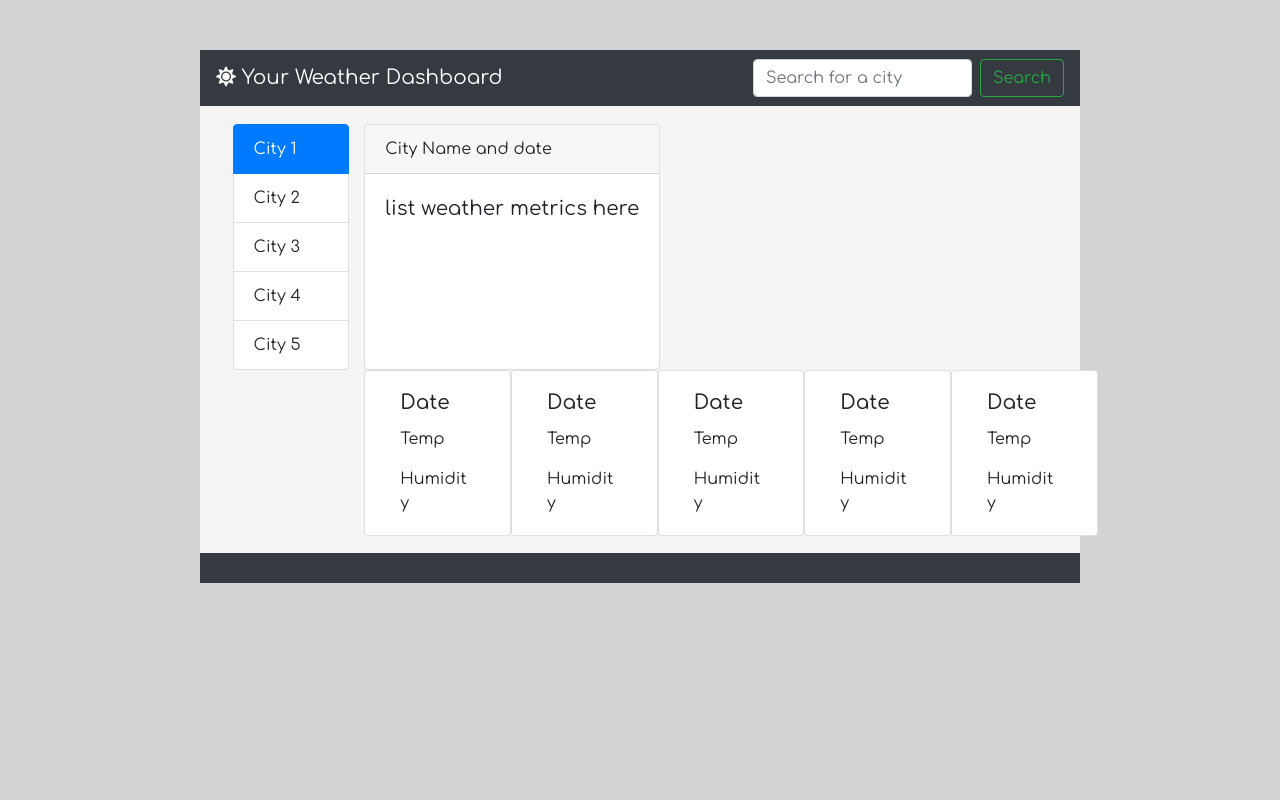
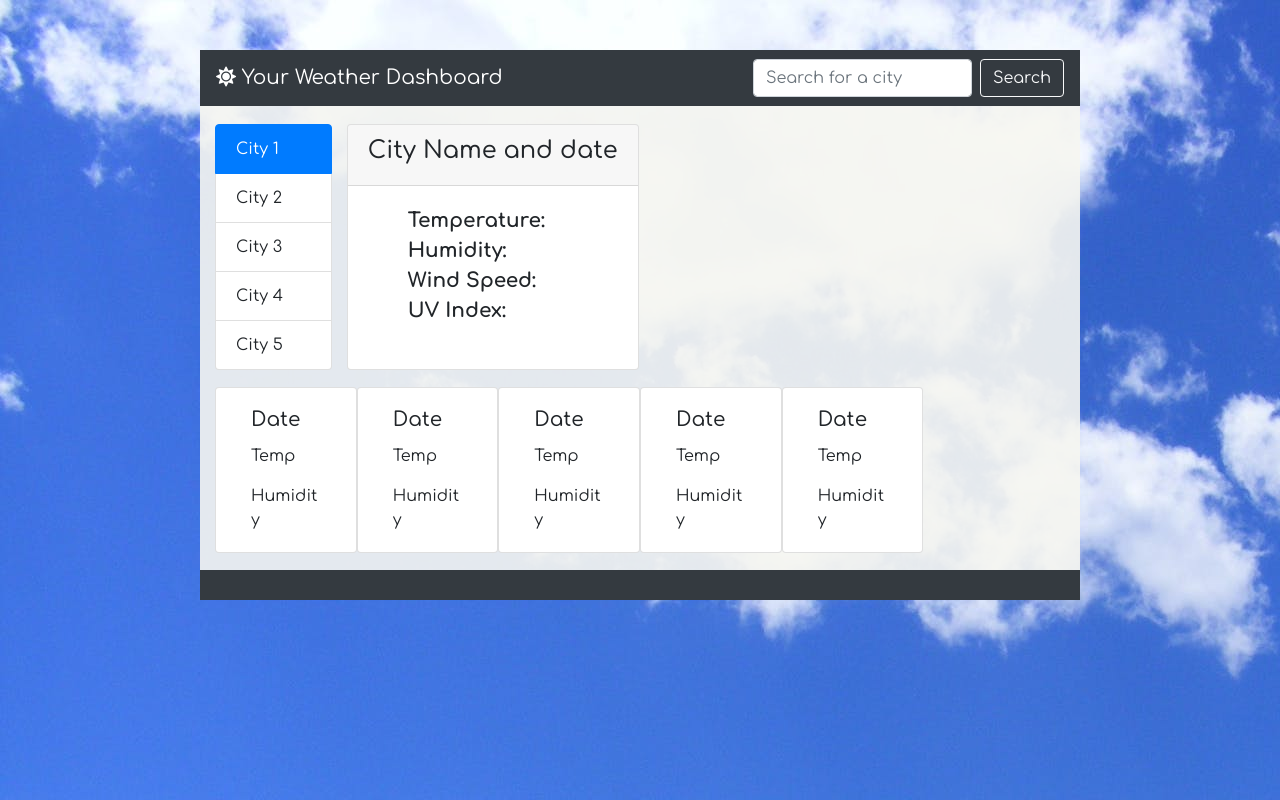
Before and after one commit to ICVRXS/6.Weather_Dashboard, a plain HTML site: page index.html in a window 1280 px wide. Drawn offline with nearby package versions, Linux system fonts and the light colour scheme.

Commit message:
further style tweaking

```diff
--- a/index.html
+++ b/index.html
@@ -5,7 +5,7 @@
     <title>Weather Dashboard</title>
     <meta charset="UTF-8">
     <link rel="stylesheet" href="https://stackpath.bootstrapcdn.com/bootstrap/4.4.1/css/bootstrap.min.css" integrity="sha384-Vkoo8x4CGsO3+Hhxv8T/Q5PaXtkKtu6ug5TOeNV6gBiFeWPGFN9MuhOf23Q9Ifjh" crossorigin="anonymous">
-    <link rel="stylesheet" href="resources/style.css">
+    <link rel="stylesheet" href="resources/style/style.css">
     <link href="https://fonts.googleapis.com/css2?family=Comfortaa:wght@400;500;700&display=swap" rel="stylesheet">
     <link rel="stylesheet" href="https://use.fontawesome.com/releases/v5.13.0/css/all.css" integrity="sha384-Bfad6CLCknfcloXFOyFnlgtENryhrpZCe29RTifKEixXQZ38WheV+i/6YWSzkz3V" crossorigin="anonymous">
 </head>
@@ -19,7 +19,7 @@
                     <div class="navbar-nav mr-auto"></div>
                     <div class="form-inline my-2 my-lg-0">
                         <input class="form-control mr-sm-2" type="search" name="City Search" id="search-input" aria-label="Search" placeholder="Search for a city">
-                        <button class="btn btn-outline-success my-2 my-sm-0" id="search-button">Search</button>
+                        <button class="btn btn-outline-light my-2 my-sm-0" id="search-button">Search</button>
                     </div>
                 </div>
             </nav>
@@ -37,12 +37,15 @@
                 </div>
                 <div class="card" id="main-card">
                     <div class="card-header" id="city-name">
-                    City Name and date
+                        <h4>City Name and date</h4>
                     </div>
                     <div class="card-body">
-                    <blockquote class="blockquote mb-0">
-                        <p>list weather metrics here</p>
-                    </blockquote>
+                    <ul class="blockquote mb-0" id="current-weather">
+                        <li id="temp"><strong>Temperature:</strong></li>
+                        <li id="precip"><strong>Humidity:</strong></li>
+                        <li id="humid"><strong>Wind Speed:</strong></li>
+                        <li id="wind"><strong>UV Index:</strong></li>
+                      </ul>
                     </div>
                 </div>
             </div>
@@ -88,7 +91,7 @@
     </main>
 
     <script src="https://code.jquery.com/jquery.js"></script>
-    <script src="resources/script.js"></script>
+    <script src="resources/script/script.js"></script>
 </body>
 
 </html>
--- a/resources/style.css
+++ /dev/null
@@ -1,26 +0,0 @@
-* {
-    font-family: 'Comfortaa', cursive;
-}
-
-body {
-    margin: 50px 200px;
-    background-color: lightgray;
-}
-
-body #content-box {
-    background-color: whitesmoke;
-    padding: 0px;
-}
-
-#main-content {
-    margin: 2%
-}
-
-#five-day {
-    justify-content: right;
-}
-
-.footer {
-    background-color: #343a40;
-    padding: 15px;
-}
--- /dev/null
+++ b/resources/style/style.css
@@ -0,0 +1,36 @@
+* {
+    font-family: 'Comfortaa', cursive;
+}
+
+body {
+    margin: 50px 200px;
+    background-image: url("cloudyBG.jpeg");
+    background-color: #cccccc;
+}
+
+body #content-box {
+    background-color: rgba(247, 247, 241, 0.9);
+    padding: 0px;
+}
+
+#main-content {
+    margin-top: 2%;
+    margin-bottom: 2%;
+
+}
+
+#five-day {
+    margin-top: 2%;
+    margin-left: auto;
+    margin-right: auto;
+
+}
+
+.footer {
+    background-color: #343a40;
+    padding: 15px;
+}
+
+#current-weather {
+    list-style-type: none;
+}
```
Also changed, not shown: resources/script/script.js (renamed from resources/script.js), resources/script/script2.js (added), resources/style/cloudyBG.jpeg (added).
